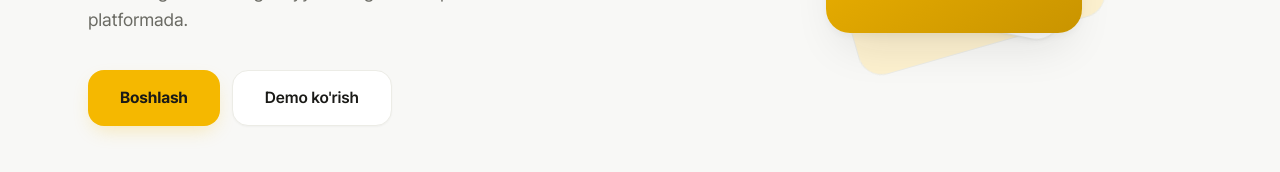
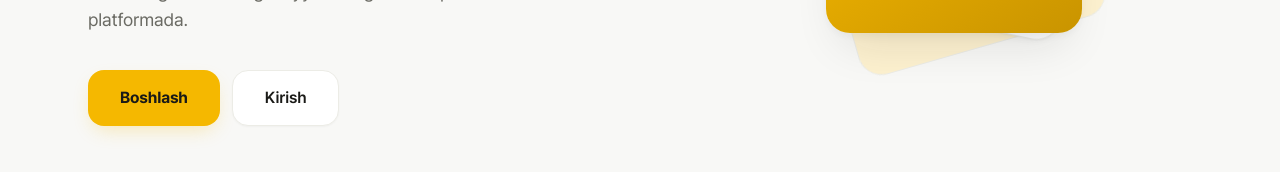
Before and after one commit to Mrcs00/korean-center-lugat, a Next.js app: page / in a window 1280 px wide. Shown: the part 507-679 px from the top of the page. Built offline with nearby package versions, Linux system fonts and the light colour scheme; no server answers.

Commit message:
Demo tugmasi olib tashlandi

```diff
--- a/app/page.tsx
+++ b/app/page.tsx
@@ -70,10 +70,10 @@ export default function LandingPage() {
                 Boshlash
               </Link>
               <Link
-                href="/dashboard"
+                href="/login"
                 className="h-14 px-8 rounded-2xl bg-surface border border-border font-semibold flex items-center hover:border-border-strong transition-colors shadow-[var(--shadow-xs)]"
               >
-                Demo ko'rish
+                Kirish
               </Link>
             </div>
 
```
